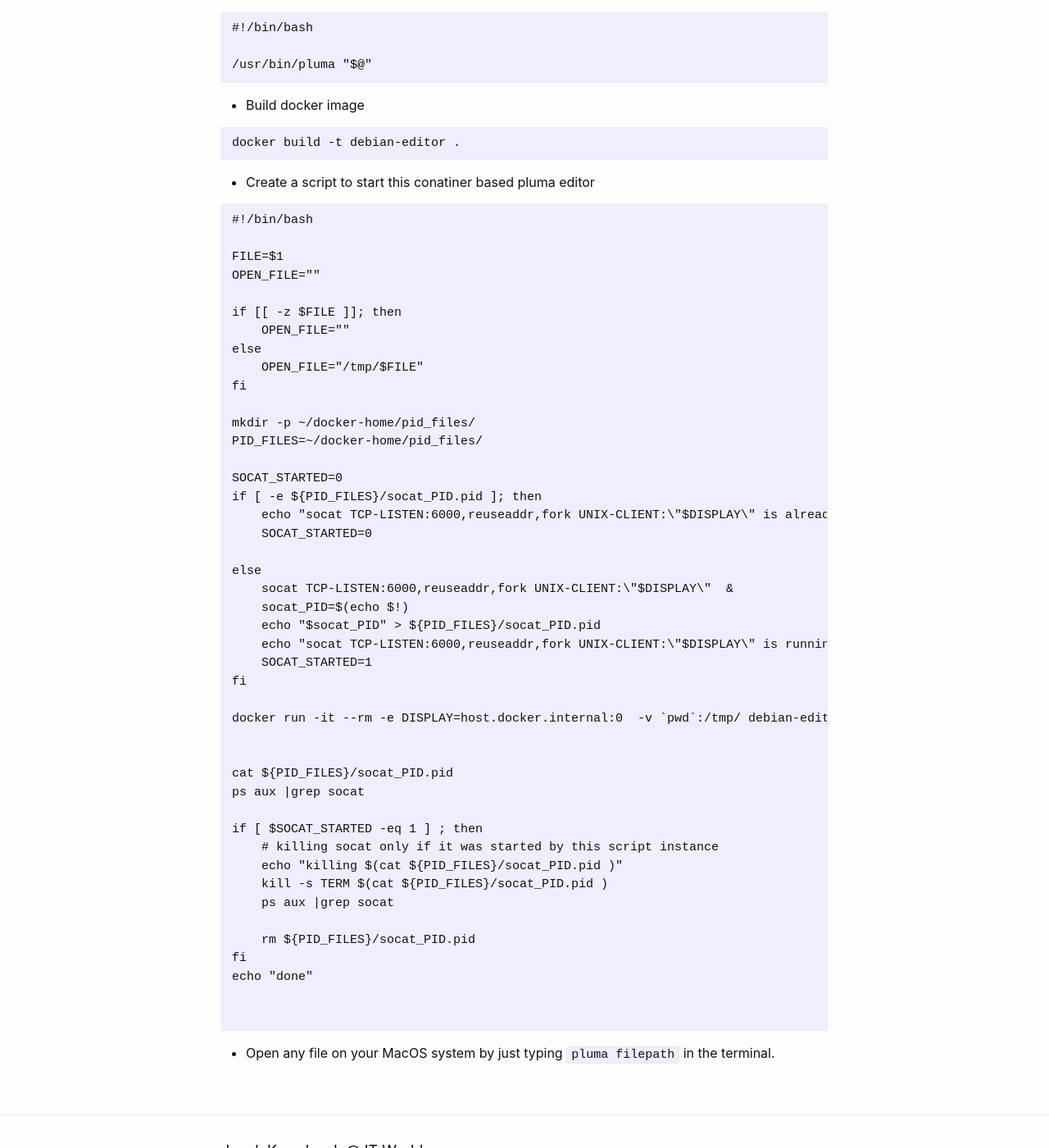
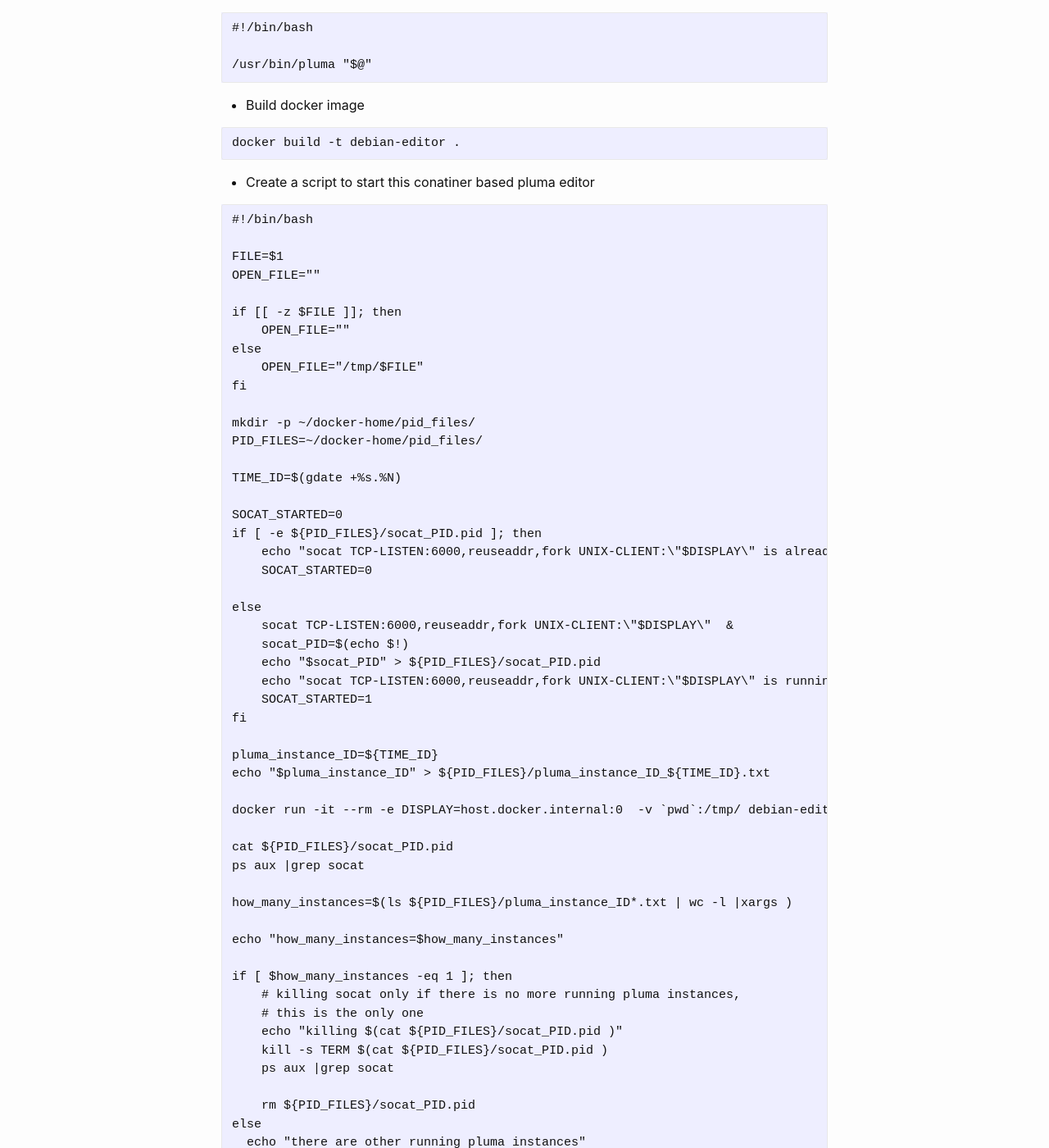
Before and after one commit to jacekkowalczyk82/jacekkowalczyk82.github.io, a Jekyll site: the page built from _posts/2021-11-30-linux-light-editor-on-macos.md, in a window 1280 px wide and 1400 px high, scrolled down 1229 px. Shown: the whole window at 82% size. Built offline with Jekyll 4.4.1, drawn with Linux system fonts in a browser that asks for light colours; some of the changed text lies outside the part shown.

Commit message:
fixed bug in the script

```diff
--- a/_posts/2021-11-30-linux-light-editor-on-macos.md
+++ b/_posts/2021-11-30-linux-light-editor-on-macos.md
@@ -73,6 +73,8 @@ fi
 mkdir -p ~/docker-home/pid_files/
 PID_FILES=~/docker-home/pid_files/
 
+TIME_ID=$(gdate +%s.%N)
+
 SOCAT_STARTED=0
 if [ -e ${PID_FILES}/socat_PID.pid ]; then
     echo "socat TCP-LISTEN:6000,reuseaddr,fork UNIX-CLIENT:\"$DISPLAY\" is already running in the background, with PID: $(cat ${PID_FILES}/socat_PID.pid )"
@@ -86,20 +88,32 @@ else
     SOCAT_STARTED=1
 fi
 
+pluma_instance_ID=${TIME_ID}
+echo "$pluma_instance_ID" > ${PID_FILES}/pluma_instance_ID_${TIME_ID}.txt
+
 docker run -it --rm -e DISPLAY=host.docker.internal:0  -v `pwd`:/tmp/ debian-editor $OPEN_FILE
-
 
 cat ${PID_FILES}/socat_PID.pid
 ps aux |grep socat
 
-if [ $SOCAT_STARTED -eq 1 ] ; then
-    # killing socat only if it was started by this script instance
+how_many_instances=$(ls ${PID_FILES}/pluma_instance_ID*.txt | wc -l |xargs )
+
+echo "how_many_instances=$how_many_instances"
+
+if [ $how_many_instances -eq 1 ]; then
+    # killing socat only if there is no more running pluma instances,
+    # this is the only one
     echo "killing $(cat ${PID_FILES}/socat_PID.pid )"
     kill -s TERM $(cat ${PID_FILES}/socat_PID.pid )
     ps aux |grep socat
 
     rm ${PID_FILES}/socat_PID.pid
+else
+  echo "there are other running pluma instances"
+  ls ${PID_FILES}/pluma_instance_ID*.txt
+
 fi
+rm ${PID_FILES}/pluma_instance_ID_${TIME_ID}.txt
 echo "done"
 
 
```
